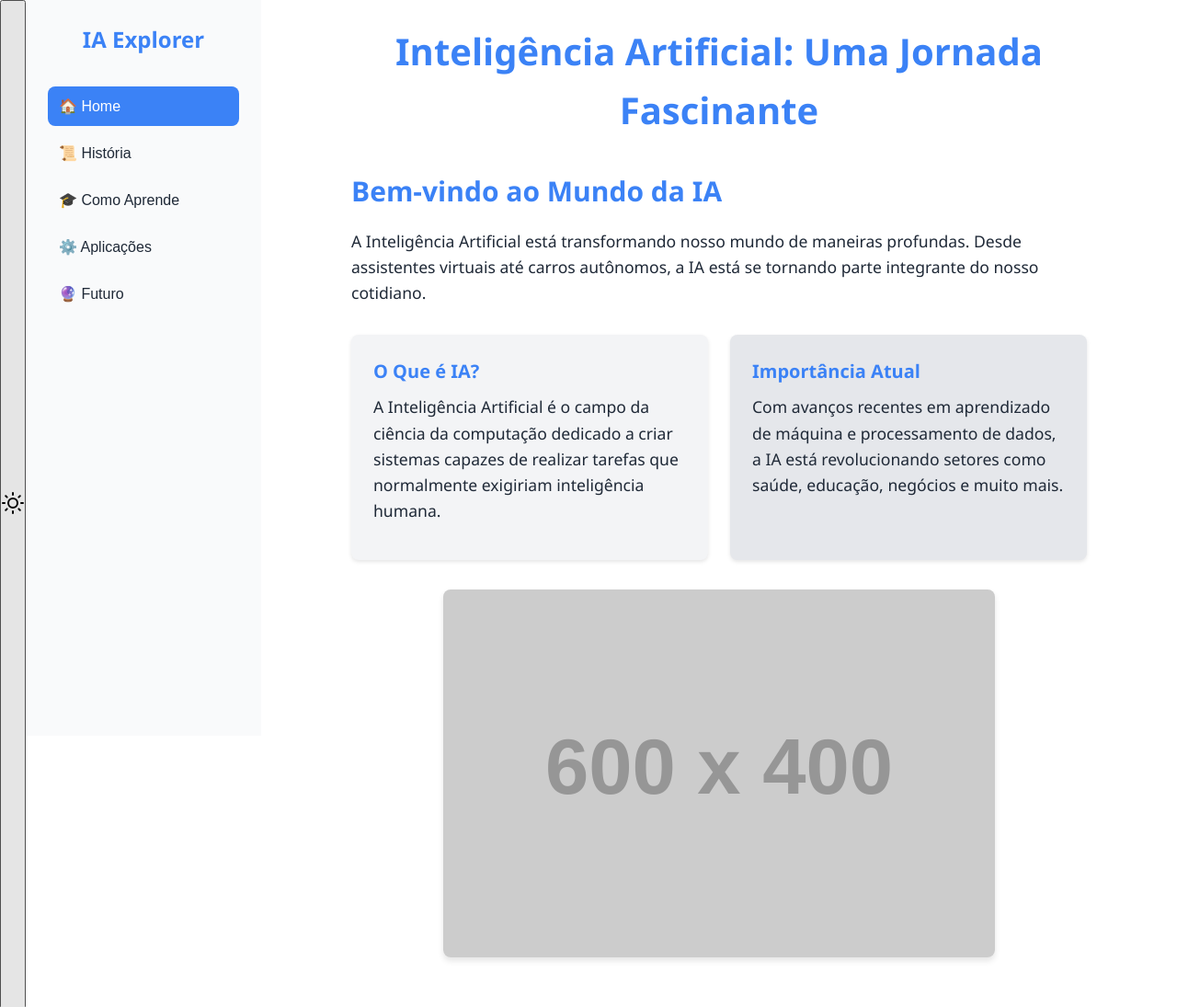
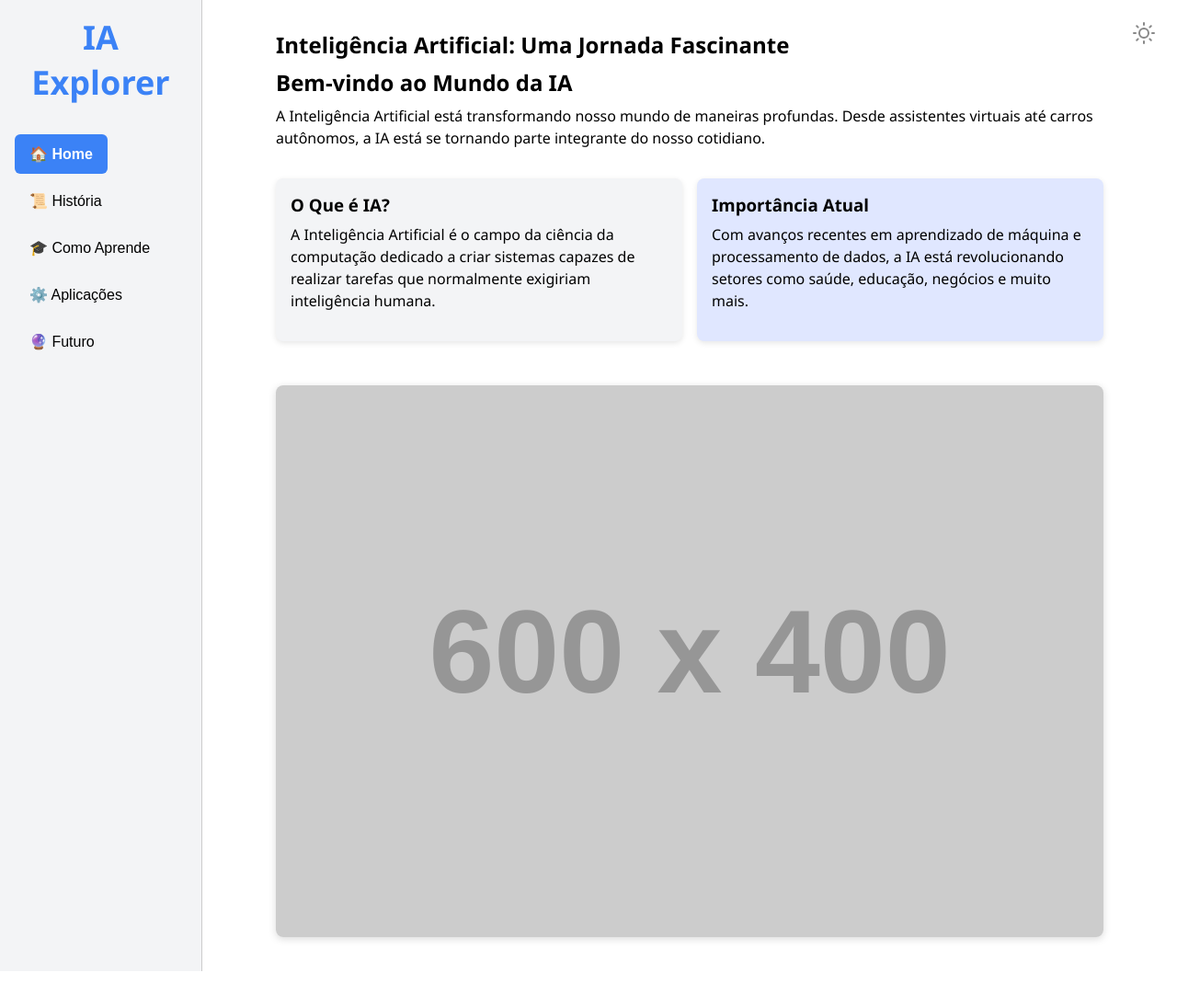
Before and after one commit to arthurmascarelloprestes-png/TRabalho, a plain HTML site: page index.html in a window 1280 px wide. Shown: the whole page at 92% size. After the commit the page ends 1056 px from the top, so only its background shows below. Drawn offline with Linux system fonts and the light colour scheme; placeholder pictures from the web are drawn by us.

Commit message:
Update styles.css

```diff
--- a/styles.css
+++ b/styles.css
@@ -1,15 +1,27 @@
-/* Variáveis de Cores */
+/* --- Variáveis globais de cor --- */
 :root {
-    --primary: #3B82F6; /* Azul principal */
-    --primary-fg: #FFFFFF; /* Branco para texto em azul */
-    --secondary: #F3F4F6; /* Cinza claro */
-    --accent: #E5E7EB; /* Cinza mais claro */
-    --muted: #F9FAFB; /* Fundo suave */
-    --foreground: #1F2937; /* Texto escuro */
-    --background: #FFFFFF; /* Fundo branco */
+    --background: #FFFFFF;
+    --foreground: #000000;
+    --secondary: #F3F4F6;
+    --accent: #E0E7FF;
+    --muted: #F9FAFB;
+    --primary: #3B82F6;
+    --primary-fg: #FFFFFF;
+    --transition-time: 0.3s;
 }
 
-/* Reset e Corpo Geral */
+/* --- Dark Mode --- */
+body.dark-mode {
+    --background: #1F2937;
+    --foreground: #F9FAFB;
+    --secondary: #374151;
+    --accent: #4F46E5;
+    --muted: #111827;
+    --primary: #2563EB;
+    --primary-fg: #FFFFFF;
+}
+
+/* --- Reset básico --- */
 * {
     margin: 0;
     padding: 0;
@@ -17,114 +29,107 @@
 }
 
 body {
-    font-family: 'Segoe UI', Tahoma, Geneva, Verdana, sans-serif;
     background-color: var(--background);
     color: var(--foreground);
-    line-height: 1.6;
+    font-family: 'Segoe UI', Tahoma, Geneva, Verdana, sans-serif;
+    min-height: 100vh;
+    transition: background-color var(--transition-time), color var(--transition-time);
 }
 
-/* Container Principal */
+h1, h2, h3 {
+    margin-bottom: 0.5rem;
+}
+
+p {
+    line-height: 1.5;
+    margin-bottom: 1rem;
+}
+
+/* --- Container e Layout --- */
 .container {
     display: flex;
     min-height: 100vh;
+    overflow-x: hidden;
 }
 
-/* Sidebar */
+/* --- Sidebar --- */
 .sidebar {
-    width: 256px;
-    background-color: var(--muted);
-    height: 100vh;
-    position: fixed;
-    left: -256px;
-    top: 0;
-    z-index: 1000;
-    transition: left 0.3s ease;
-    padding: 1.5rem;
+    width: 220px;
+    background-color: var(--secondary);
+    border-right: 1px solid #ccc;
+    padding: 1rem;
+    display: flex;
+    flex-direction: column;
+    transition: transform 0.3s ease;
+    z-index: 9999;
 }
 
-.sidebar.active {
-    left: 0;
-}
-
-.sidebar-header h1 {
+.sidebar-header {
+    margin-bottom: 1.5rem;
+    text-align: center;
+    color: var(--primary);
+    font-weight: 700;
     font-size: 1.5rem;
-    font-weight: bold;
-    color: var(--primary);
-    margin-bottom: 2rem;
-    text-align: center;
 }
 
 .nav-list {
     list-style: none;
+    display: flex;
+    flex-direction: column;
+    gap: 0.5rem;
 }
 
 .nav-btn {
-    width: 100%;
-    padding: 0.75rem;
-    margin-bottom: 0.5rem;
     background: none;
     border: none;
-    text-align: left;
-    border-radius: 0.5rem;
+    padding: 0.75rem 1rem;
     cursor: pointer;
     font-size: 1rem;
+    text-align: left;
+    border-radius: 6px;
+    transition: background-color var(--transition-time);
     color: var(--foreground);
-    transition: background-color 0.2s;
 }
 
-.nav-btn:hover,
+.nav-btn:hover {
+    background-color: var(--accent);
+}
+
 .nav-btn.active {
     background-color: var(--primary);
     color: var(--primary-fg);
+    font-weight: 700;
 }
 
-/* Botão Mobile */
+/* --- Mobile Menu --- */
 .mobile-menu-btn {
+    display: none;
     position: fixed;
     top: 1rem;
     left: 1rem;
-    z-index: 1001;
-    background-color: var(--primary);
+    background: var(--primary);
+    border: none;
     color: var(--primary-fg);
-    border: none;
-    padding: 0.5rem;
-    border-radius: 0.5rem;
+    font-size: 1.5rem;
+    padding: 0.5rem 1rem;
+    border-radius: 6px;
     cursor: pointer;
-    font-size: 1.2rem;
-    display: block;
+    z-index: 10000;
 }
 
-@media (min-width: 768px) {
-    .mobile-menu-btn {
-        display: none;
-    }
-
-    .sidebar {
-        position: relative;
-        left: 0;
-    }
-}
-
-/* Conteúdo Principal */
+/* --- Main Content --- */
 .main-content {
     flex: 1;
-    padding: 1.5rem;
-    margin-left: 0;
-    transition: margin-left 0.3s ease;
-}
-
-@media (min-width: 768px) {
-    .main-content {
     padding: 2rem;
-        margin-left: 256px;
-    }
+    overflow-y: auto;
 }
 
 .content-wrapper {
-    max-width: 800px;
+    max-width: 900px;
     margin: 0 auto;
 }
 
+/* --- Páginas --- */
 .page {
     display: none;
 }
@@ -133,49 +138,24 @@ body {
     display: block;
 }
 
-.page-title {
-    font-size: 2.5rem;
-    font-weight: bold;
-    color: var(--primary);
-    margin-bottom: 2rem;
-    text-align: center;
-}
-
-.page-content h2 {
-    font-size: 1.875rem;
-    font-weight: bold;
-    color: var(--primary);
-    margin-bottom: 1rem;
-}
-
-.page-content p {
-    margin-bottom: 1rem;
-    font-size: 1.1rem;
-}
-
-/* Cards e Grid */
+/* --- Cards e Grades --- */
 .grid-cards {
     display: grid;
-    grid-template-columns: 1fr;
-    gap: 1.5rem;
+    gap: 1rem;
     margin: 2rem 0;
-}
-
-@media (min-width: 768px) {
-    .grid-cards {
-        grid-template-columns: repeat(2, 1fr);
+    grid-template-columns: repeat(auto-fit, minmax(260px, 1fr));
 }
 
 .grid-cards.small {
-        grid-template-columns: repeat(3, 1fr);
-    }
+    grid-template-columns: repeat(auto-fit, minmax(180px, 1fr));
 }
 
 .card {
     background-color: var(--secondary);
-    padding: 1.5rem;
-    border-radius: 0.5rem;
-    box-shadow: 0 2px 4px rgba(0,0,0,0.1);
+    border-radius: 8px;
+    padding: 1rem;
+    box-shadow: 0 2px 6px rgba(0,0,0,0.1);
+    transition: background-color var(--transition-time), box-shadow var(--transition-time);
 }
 
 .card.accent {
@@ -184,78 +164,101 @@ body {
 
 .card.muted {
     background-color: var(--muted);
-    grid-column: 1 / -1; /* Ocupa toda a largura em grid */
 }
 
-.card h3 {
-    font-size: 1.25rem;
-    font-weight: 600;
-    color: var(--primary);
-    margin-bottom: 0.5rem;
+/* --- Imagens de conteúdo --- */
+.content-image {
+    width: 100%;
+    border-radius: 8px;
+    margin-top: 1rem;
+    box-shadow: 0 2px 8px rgba(0,0,0,0.15);
+    object-fit: cover;
 }
 
-/* Timeline */
+/* --- Timeline --- */
 .timeline {
+    display: flex;
+    flex-direction: column;
+    gap: 1rem;
     margin: 2rem 0;
 }
 
 .timeline-item {
-    border-left: 4px solid var(--primary);
-    padding-left: 1rem;
-    margin-bottom: 1rem;
-    padding-top: 0.5rem;
-    padding-bottom: 0.5rem;
+    background-color: var(--secondary);
+    padding: 1rem;
+    border-radius: 8px;
+    box-shadow: 0 2px 6px rgba(0,0,0,0.1);
 }
 
 .timeline-item.secondary {
-    border-left-color: var(--secondary);
+    background-color: var(--muted);
 }
 
 .timeline-item.accent {
-    border-left-color: var(--accent);
+    background-color: var(--accent);
 }
 
-.timeline-item h3 {
-    font-size: 1.25rem;
-    font-weight: 600;
-    color: var(--primary);
+/* --- Botão alternar tema minimalista cinza no topo direito --- */
+.theme-toggle-btn {
+    position: fixed;
+    top: 1rem;
+    right: 1rem;
+    background: transparent;
+    border: none;
+    cursor: pointer;
+    padding: 0;
+    margin: 0;
+    width: 40px;
+    height: 40px;
+    display: flex;
+    align-items: center;
+    justify-content: center;
+    color: #888888;
+    transition: color 0.3s ease;
+    z-index: 10000;
+    box-shadow: none;
 }
 
-/* Imagens */
-.content-image {
-    max-width: 600px;  /* limite opcional */
-    width: 100%;
-    height: auto;
-    border-radius: 0.5rem;
-    margin: 2rem auto;
-    box-shadow: 0 4px 6px rgba(0,0,0,0.1);
-    display: block;
+.theme-toggle-btn:hover {
+    color: #555555;
 }
 
+.theme-toggle-btn svg.icon-brightness {
+    width: 24px;
+    height: 24px;
+    stroke: currentColor;
+}
 
-/* Overlay Mobile */
-.overlay {
+/* --- Dark Mode adicionais para botão tema --- */
+body.dark-mode .theme-toggle-btn {
+    color: #bbbbbb;
+}
+
+body.dark-mode .theme-toggle-btn:hover {
+    color: #eeeeee;
+}
+
+/* --- Responsividade --- */
+@media (max-width: 768px) {
+    .sidebar {
         position: fixed;
         top: 0;
         left: 0;
-    width: 100%;
-    height: 100%;
-    background-color: rgba(0, 0, 0, 0.5);
-    z-index: 999;
-    display: none;
+        height: 100vh;
+        background-color: var(--secondary);
+        transform: translateX(-100%);
+        box-shadow: 2px 0 8px rgba(0,0,0,0.2);
+        transition: transform 0.3s ease;
+    }
+    .sidebar.open {
+        transform: translateX(0);
     }
 
-.overlay.active {
+    .mobile-menu-btn {
         display: block;
     }
 
     .main-content {
-    flex: 1;
-    padding: 1.5rem;
-    margin-left: 0;
-    transition: margin-left 0.3s ease;
-
-    display: flex;
-    justify-content: center; /* centraliza horizontal */
-    align-items: center;     /* centraliza vertical */
+        padding: 1rem;
     }
+}
```
Lines whose indentation alone changed are shown as unchanged.
